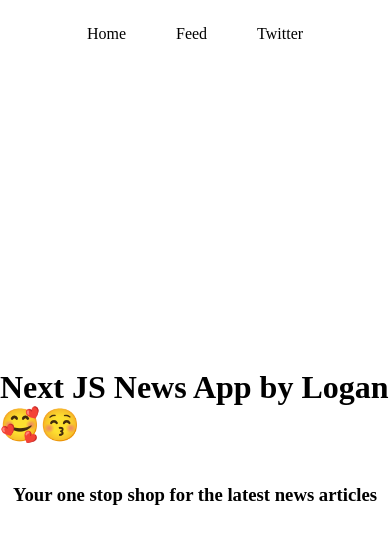
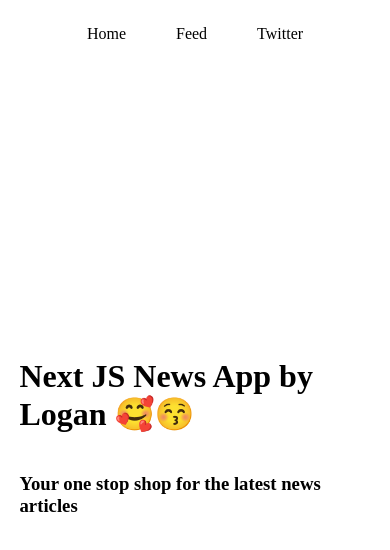
Before and after one commit to loganamollo/news-app, a Next.js app: page / in a window 390 px wide. Shown: the top 550 px of the page. Built offline with nearby package versions, Linux system fonts and the light colour scheme.

Commit message:
optimized css for mobile

```diff
--- a/styles/globals.css
+++ b/styles/globals.css
@@ -1,6 +1,10 @@
-html, body {
+html {
   margin: 0;
   padding: 0;
+}
+
+body {
+  margin: 0 5%;
 }
 
 .page-container {
```
